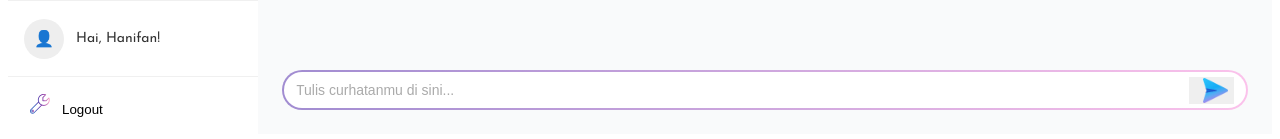
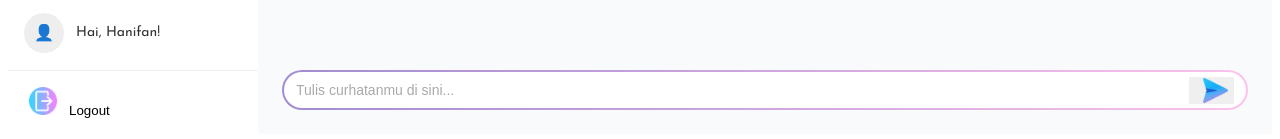
Before and after one commit to muhrizky435/rasa-kata, a React (Vite) app: page /curhat in a window 1280 px wide. Shown: the part 674-813 px from the top of the page. Built offline with nearby package versions, Linux system fonts and the light colour scheme; sample sign-in values are in the browser's storage.

Commit message:
revisi logo logout

```diff
--- a/src/assets/styles/sidebar.css
+++ b/src/assets/styles/sidebar.css
@@ -68,9 +68,9 @@
   width: 24px;
   height: 24px;
 }
-.settings-icon {
-  width: 20px;
-  height: 20px;
+.logout-icon {
+  width: 28px;
+  height: 28px;
 }
 .active .icon-container {
   color: #3B82F6;
@@ -122,22 +122,22 @@
   font-weight: 500;
   color: #333;
 }
-.settings-section {
+.logout-section {
   border-top: 1px solid #f0f0f0;
-  padding: 16px;
+  padding: 15px;
 }
-.settings-link {
+.logout-link {
   display: flex;
   align-items: center;
   color: #666;
   transition: color 0.2s;
 }
-.settings-link:hover {
+.logout-link:hover {
   color: #333;
 }
-.settings-icon {
+.logout-icon {
   margin-right: 12px;
-  font-size: 16px;
+  font-size: 18px;
 }
 .sidebar.collapsed {
   width: 80px;
@@ -146,10 +146,10 @@
 .sidebar.collapsed .menu-text,
 .sidebar.collapsed .submenu,
 .sidebar.collapsed .user-info,
-.sidebar.collapsed .settings-section span {
+.sidebar.collapsed .logout-section span {
   display: none;
 }
-.sidebar.collapsed .settings-section,
+.sidebar.collapsed .logout-section,
 .sidebar.collapsed .user-section {
   justify-content: center;
 }
@@ -245,7 +245,7 @@
   .sidebar.collapsed:hover .logo-text,
   .sidebar.collapsed:hover .menu-text,
   .sidebar.collapsed:hover .user-info,
-  .sidebar.collapsed:hover .settings-section span {
+  .sidebar.collapsed:hover .logout-section span {
     display: inline-block;
   }
 
--- a/src/components/Sidebar.jsx
+++ b/src/components/Sidebar.jsx
@@ -5,7 +5,7 @@ import logoIcon from "../assets/img/logoIcon.png";
 import dashboardIcon from "../assets/img/dashboardIcon.png";
 import curhatIcon from "../assets/img/curhatIcon.png";
 import unggahIcon from "../assets/img/unggahIcon.png";
-import settingIcon from "../assets/img/settingIcon.png";
+import logoutIcon from "../assets/img/logout.png";
 import LeftIcon from "../assets/img/leftIcon.png";
 import RightIcon from "../assets/img/rightIcon.png";
 import Swal from "sweetalert2";
@@ -59,8 +59,8 @@ const Sidebar = () => {
             <img src={unggahIcon} alt="Unggah" />
           </Link>
 
-          <Link to="/pengaturan" className={`mobile-menu-item ${isActive("/pengaturan") ? "active" : ""}`}>
-            <img src={settingIcon} alt="setting Icon" />
+          <Link to="/logout" className={`mobile-menu-item ${isActive("/logout") ? "active" : ""}`}>
+            <img src={logoutIcon} alt="logout Icon" />
           </Link>
         </div>
       </div>
@@ -134,9 +134,9 @@ const Sidebar = () => {
         )}
       </div>
 
-      <div className="settings-section">
+      <div className="logout-section">
         <button style={{ background: "none", border: "none" }} onClick={handleLogout}>
-          <img src={settingIcon} alt="Setting Icon" className="settings-icon" />
+          <img src={logoutIcon} alt="logoutIcon" className="logout-icon" />
           {!collapsed && <span>Logout</span>}
         </button>
       </div>
```
Also changed, not shown: src/assets/img/logout.png (added).
